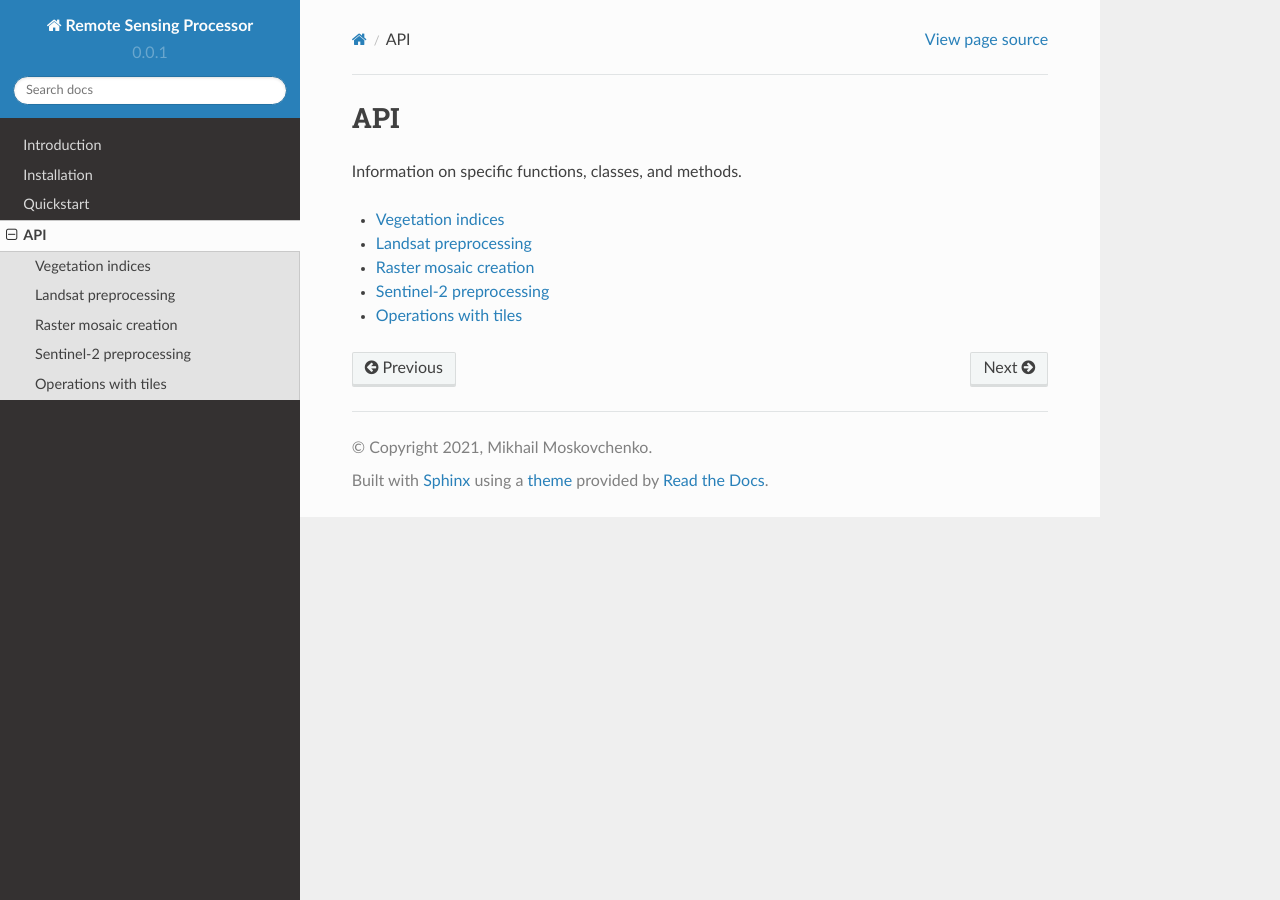
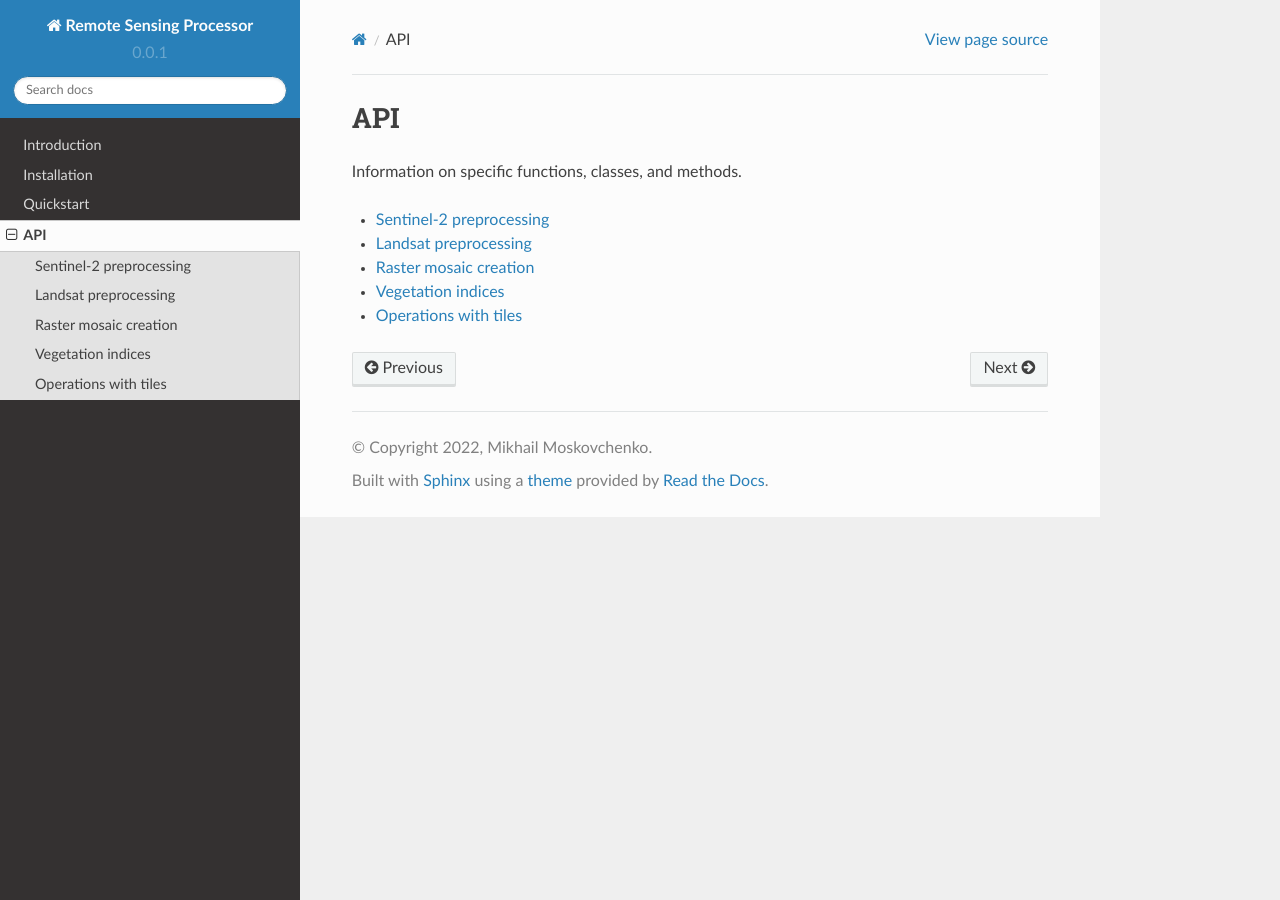
Before and after one commit to simonreise/remote-sensing-processor, a Sphinx documentation site: the page built from docs/api.rst, in a window 1280 px wide. Built offline with Sphinx 7.4.7 and the Read the Docs theme 2.0.0, drawn with Linux system fonts in a browser that asks for light colours; part of the change alters nothing that is shown.

```diff
--- a/docs/api.rst
+++ b/docs/api.rst
@@ -5,4 +5,8 @@ Information on specific functions, classes, and methods.
 .. toctree::
    :glob:
 
-   api/*
+   api/sentinel2
+   api/landsat
+   api/mosaic
+   api/indices
+   api/tiles
--- a/docs/conf.py
+++ b/docs/conf.py
@@ -20,7 +20,7 @@
 # -- Project information -----------------------------------------------------
 
 project = "Remote Sensing Processor"
-copyright = "2021, Mikhail Moskovchenko"
+copyright = "2022, Mikhail Moskovchenko"
 author = "Mikhail Moskovchenko"
 
 # The short X.Y version
--- a/docs/requirements.txt
+++ b/docs/requirements.txt
@@ -1,2 +1,3 @@
 myst-parser
+sphinxcontrib-napoleon
 matplotlib
```
